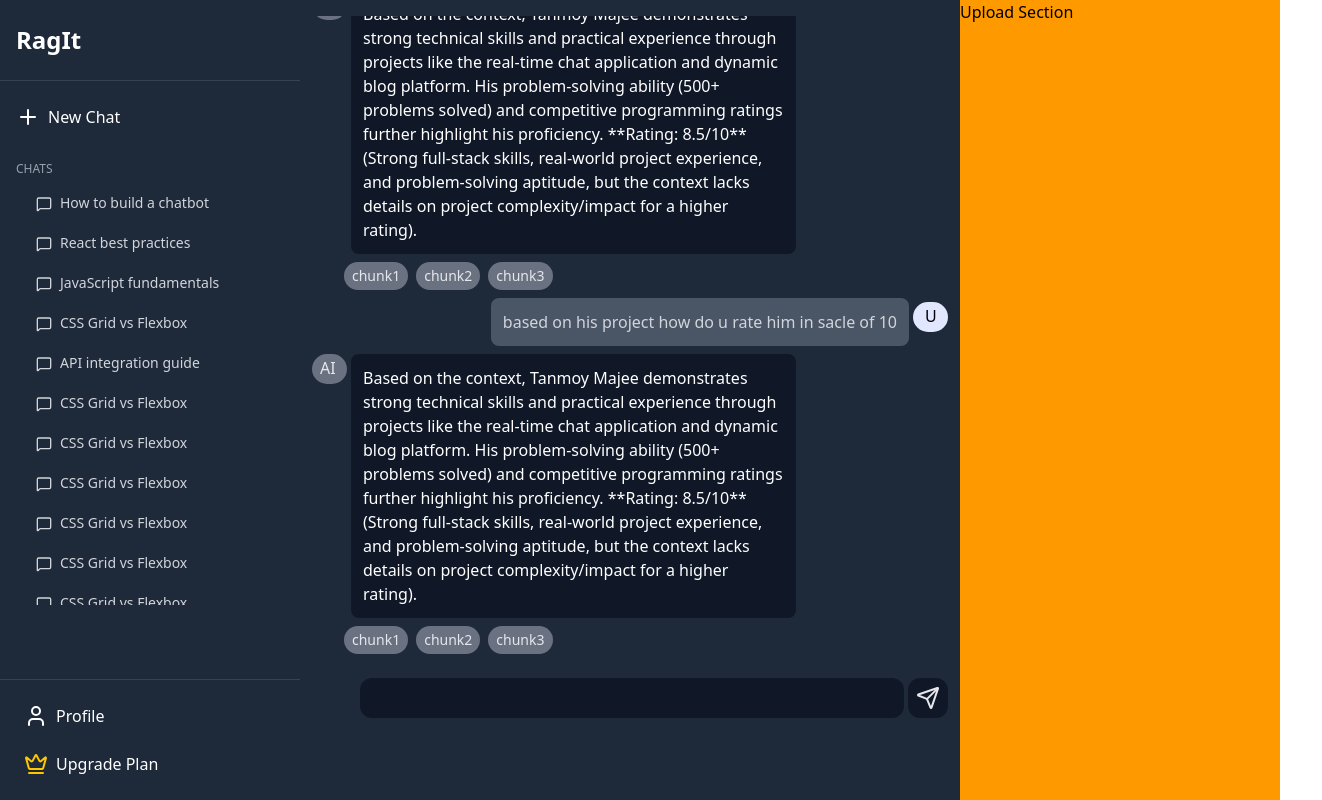
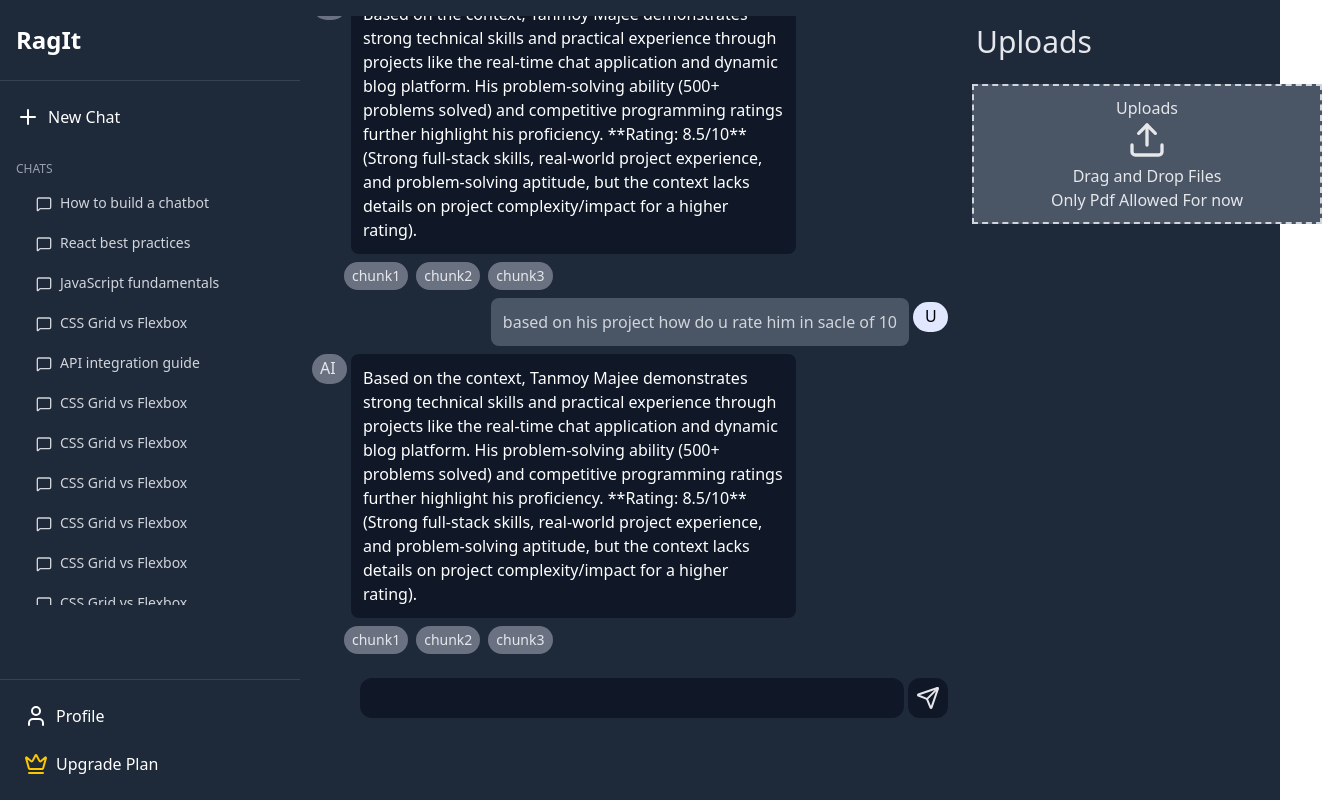
Before and after one commit to TanmoyMajee/RagIt, a React (Vite) app in the folder client/: page /chat in a window 1280 px wide. Shown: the whole page, 1322 px wide, since content can reach past the window. Built offline with nearby package versions, Linux system fonts and the light colour scheme.

Commit message:
add css for scrollbar + uploads

```diff
--- a/client/src/components/UploadPanel/index.tsx
+++ b/client/src/components/UploadPanel/index.tsx
@@ -1,9 +1,15 @@
 import React from "react"
-
+import UploadBtn from './UploadBtn'
+import {} from 'lucide-react'
 const Upload: React.FC = () => {
   return (
-    <div className="bg-amber-500 w-1/4">
-         Upload Section
+    <div className="bg-gray-800 text-gray-200 w-1/4">
+
+        <h1 className="text-3xl   px-4 py-6">Uploads</h1>
+
+       <UploadBtn/>
+
+
     </div>
   )
 }
--- a/client/src/index.css
+++ b/client/src/index.css
@@ -1 +1,9 @@
 @import "tailwindcss";
+
+
+
+/* —————————————— Dark scrollbars for Firefox —————————————— */
+* {
+  scrollbar-width: thin;
+  scrollbar-color: #4b5563 #1f2937;
+}
```
